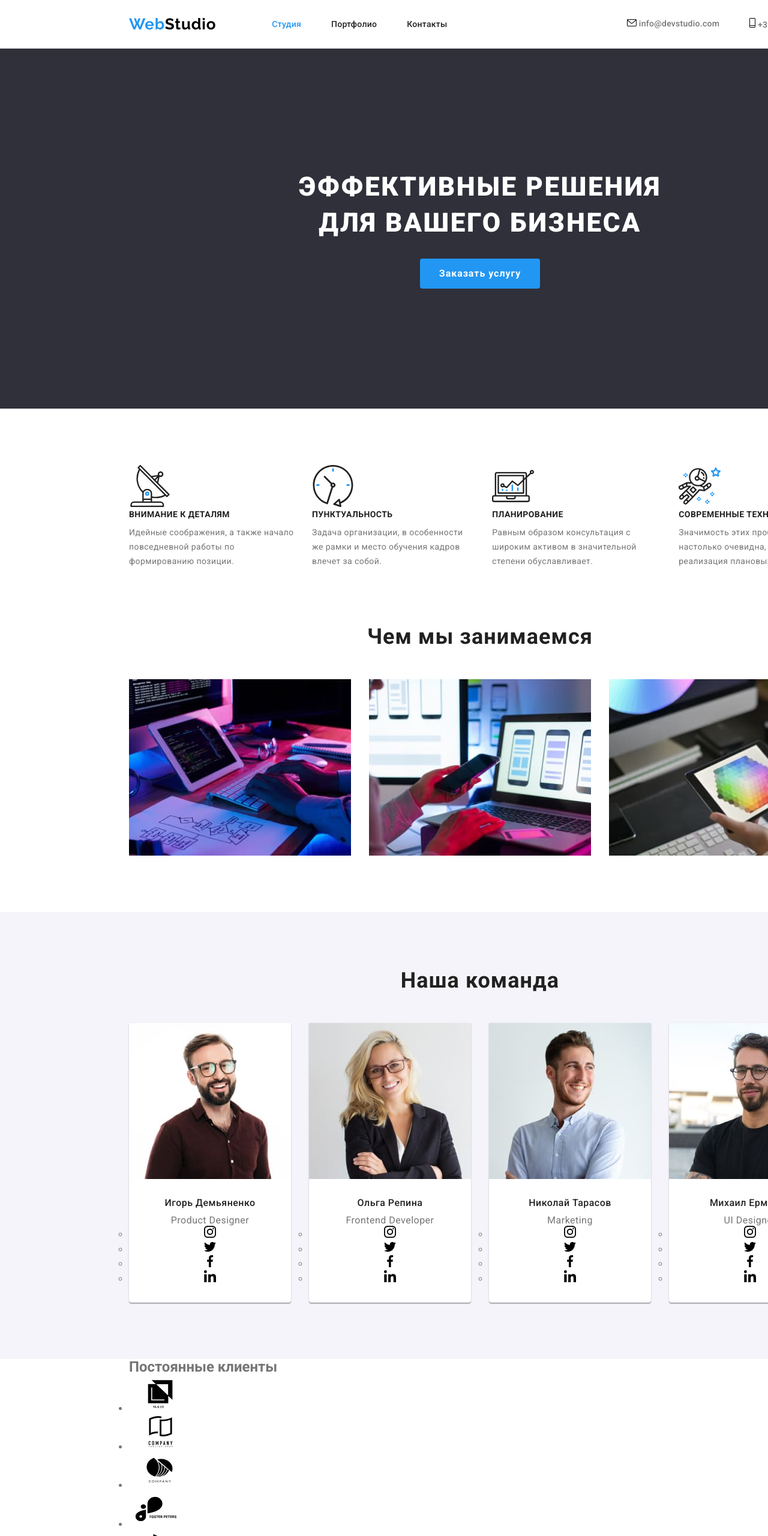
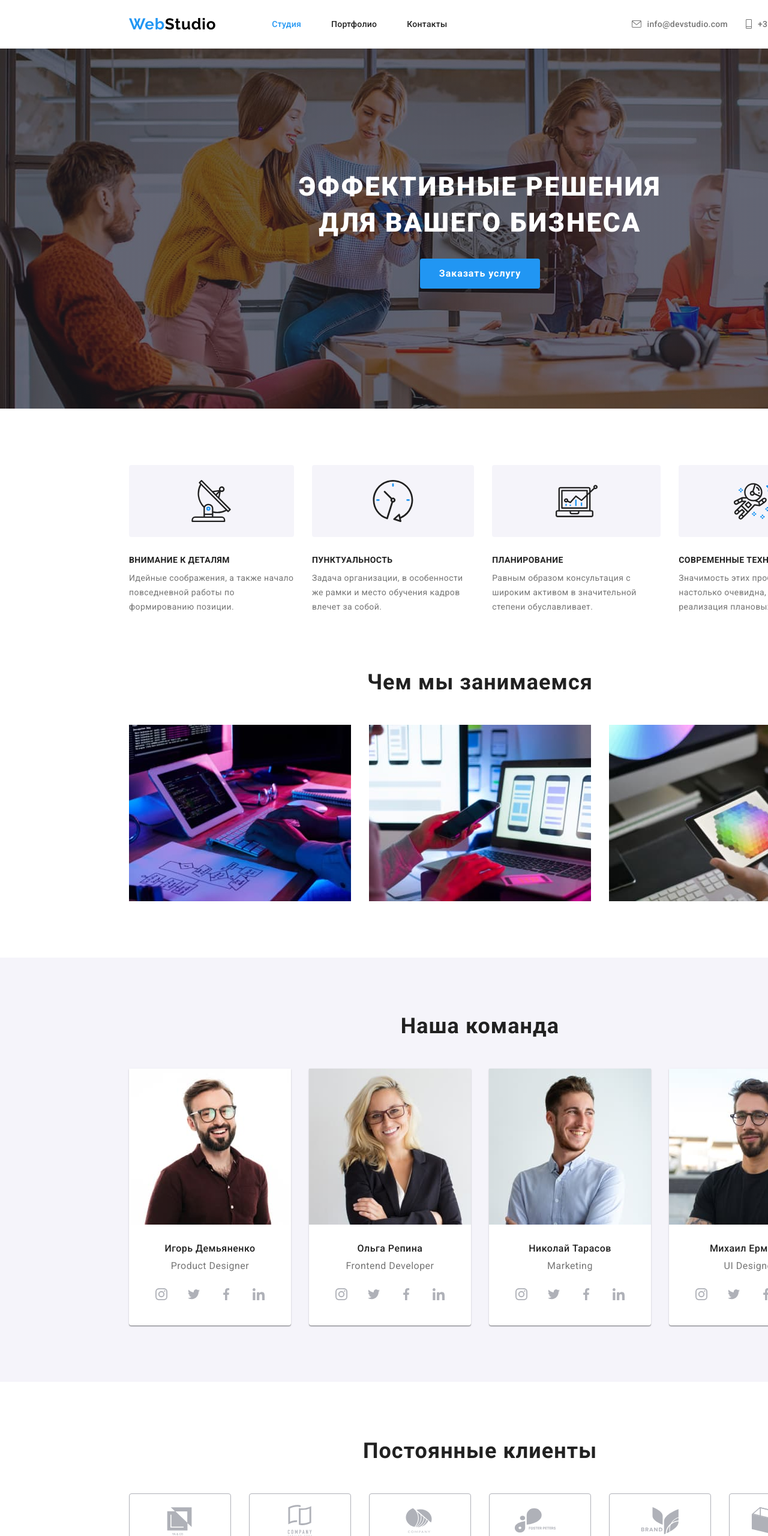
Before and after one commit to dmtarasenko/goit-markup-hw-04, a plain HTML site: page index.html in a window 1280 px wide. Shown: the top 2560 px of the page at 60% size. Drawn offline with nearby package versions, Linux system fonts and the light colour scheme.

Commit message:
Додає стилі styles.css

```diff
--- a/css/styles.css
+++ b/css/styles.css
@@ -31,9 +31,11 @@ ul {
 .nav-link,
 .email-link,
 .phone-link,
-.geo-link {
+.geo-link,
+.projects-link {
   text-decoration: none;
   font-style: normal;
+  color: inherit;
 }
 .nav-list,
 .team-list,
@@ -42,7 +44,9 @@ ul {
 .footer-address-list,
 .header-address-list,
 .filter-list,
-.projects-list {
+.projects-list,
+.social-link-list,
+.clients-list {
   list-style-type: none;
 }
 .filter-btn,
@@ -134,15 +138,19 @@ header .second-part-logo {
   margin-left: auto;
 }
 .header-address-list li:not(:last-child) {
-  margin-right: 50px;
+  margin-right: 30px;
 }
 .header-address-email > .email-link,
 .header-address-phone > .phone-link {
+  display: flex;
+  align-items: center;
   font-weight: 500;
   font-size: 14px;
   line-height: calc(16 / 14);
   letter-spacing: 0.02em;
   color: var(--main-text-color);
+  padding-top: 32px;
+  padding-bottom: 32px;
 }
 .email-link:hover,
 .email-link:focus,
@@ -150,15 +158,24 @@ header .second-part-logo {
 .phone-link:focus {
   color: var(--active-color);
 }
-
+.icon-envelope {
+  margin-right: 10px;
+  fill: currentColor;
+}
+.icon-phone {
+  margin-right: 10px;
+  fill: currentColor;
+}
 /* MAIN */
 /* MAIN-HERO */
 .hero {
   padding-top: 200px;
   padding-bottom: 200px;
   background-color: #2f303a;
-}
-.hero {
+  background-image: linear-gradient(rgba(47, 48, 58, 0.4), rgba(47, 48, 58, 0.4)), url(../images/hero.jpg);
+  background-position: center;
+  background-repeat: no-repeat;
+  background-size: cover;
   text-align: center;
 }
 .hero-title {
@@ -206,6 +223,15 @@ header .second-part-logo {
 }
 .advantages-list {
   display: flex;
+}
+.advantages-icon {
+  display: flex;
+  height: 120px;
+  background-color: #f5f4fa;
+  align-items: center;
+  justify-content: center;
+  margin-bottom: 30px;
+  border-radius: 4px;
 }
 .advantages-item-title {
   font-weight: 700;
@@ -266,8 +292,7 @@ header .second-part-logo {
 .team-item {
   width: calc((100%-30px * 3) / 4);
   background-color: #fff;
-  box-shadow: 0px 1px 3px rgba(0, 0, 0, 0.12), 0px 1px 1px rgba(0, 0, 0, 0.14),
-    0px 2px 1px rgba(0, 0, 0, 0.2);
+  box-shadow: 0px 1px 3px rgba(0, 0, 0, 0.12), 0px 1px 1px rgba(0, 0, 0, 0.14), 0px 2px 1px rgba(0, 0, 0, 0.2);
   border-radius: 0px 0px 4px 4px;
 }
 .team-item-title {
@@ -283,17 +308,96 @@ header .second-part-logo {
   letter-spacing: 0.03em;
   margin-top: 10px;
 }
+.social-link-list {
+  display: flex;
+  justify-content: center;
+  margin-top: 16px;
+}
+.social-link {
+  display: flex;
+  width: 100%;
+  height: 100%;
+  align-items: center;
+  justify-content: center;
+  fill: #afb1b8;
+}
+.social-link-item:not(:last-child) {
+  margin-right: 10px;
+}
+.social-link-item {
+  width: 44px;
+  height: 44px;
+  border-radius: 50%;
+}
+.social-link-item:hover,
+.social-link-item:focus {
+  background-color: var(--active-color);
+}
+.social-link-item:hover .social-link,
+.social-link-item:focus .social-link {
+  fill: #ffffff;
+}
 .team-description {
   padding-top: 30px;
   padding-bottom: 30px;
 }
+
+/* CLIENTS */
+.clients {
+  text-align: center;
+  padding-top: 94px;
+  padding-bottom: 94px;
+}
+.clients-title {
+  font-weight: 700;
+  font-size: 36px;
+  line-height: calc(42 / 36);
+  letter-spacing: 0.03em;
+  color: var(--main-title-color);
+  margin-bottom: 50px;
+}
+.clients-list {
+  display: flex;
+  justify-content: center;
+}
+.clients-item {
+  width: 170px;
+  height: 92px;
+  border: 1px solid #afb1b8;
+  border-radius: 4px;
+}
+.clients-item:hover,
+.clients-item:focus,
+.clients-item:hover .clients-link,
+.clients-item:focus .clients-link {
+  fill: var(--active-color);
+  border-color: var(--active-color);
+}
+.clients-link {
+  width: 100%;
+  height: 100%;
+  display: flex;
+  align-items: center;
+  justify-content: center;
+  fill: #afb1b8;
+}
+.clients-item:not(:last-child) {
+  margin-right: 30px;
+}
+
 /* FOOTER */
 .footer {
   background-color: #2f303a;
   padding-top: 60px;
   padding-bottom: 60px;
 }
-
+.footer > .container {
+  display: flex;
+  align-items: baseline;
+}
+.container-address {
+  margin-right: 70px;
+}
 /* FOOTER-LOGO */
 footer .second-part-logo {
   color: #ffffff;
@@ -324,7 +428,21 @@ footer .phone-link {
 .geo-link:focus {
   color: var(--active-color);
 }
-
+.container-social-title {
+  font-weight: 700;
+  font-size: 14px;
+  line-height: calc(16 / 14);
+  letter-spacing: 0.03em;
+  text-transform: uppercase;
+  color: #ffffff;
+  margin-bottom: 20px;
+}
+footer .social-link-item {
+  background-color: rgba(255, 255, 255, 0.1);
+}
+footer .social-link {
+  fill: #ffffff;
+}
 /* PORTFOLIO */
 /* MAIN */
 /* OUR PORTFOLIO */
@@ -342,8 +460,6 @@ footer .phone-link {
   letter-spacing: 0.03em;
   background-color: #f5f4fa;
   color: #212121;
-  /* width: 130px;
-  height: 38px; */
   border-radius: 4px;
   border: none;
   padding: 6px 22px;
@@ -355,6 +471,7 @@ footer .phone-link {
 .filter-btn:focus {
   color: #ffffff;
   background-color: var(--active-color);
+  box-shadow: 0px 3px 1px rgba(0, 0, 0, 0.1), 0px 1px 2px rgba(0, 0, 0, 0.08), 0px 2px 2px rgba(0, 0, 0, 0.12);
 }
 .portfolio {
   padding-top: 94px;
@@ -373,8 +490,14 @@ footer .phone-link {
 .projects-item {
   flex-basis: calc((100%- (30px * 2) / 3));
 }
+.projects-link {
+  display: block;
+}
+.projects-link:hover {
+  box-shadow: 0px 1px 1px rgba(0, 0, 0, 0.12), 0px 4px 4px rgba(0, 0, 0, 0.06), 1px 4px 6px rgba(0, 0, 0, 0.16);
+}
 .project-description {
-  border-right: 1px solid #eeeeee;
+  border-right: 1px solid#eeeeee;
   border-bottom: 1px solid #eeeeee;
   border-left: 1px solid #eeeeee;
   padding: 20px 24px;
```
Also changed, not shown: .prettierrc.json.
